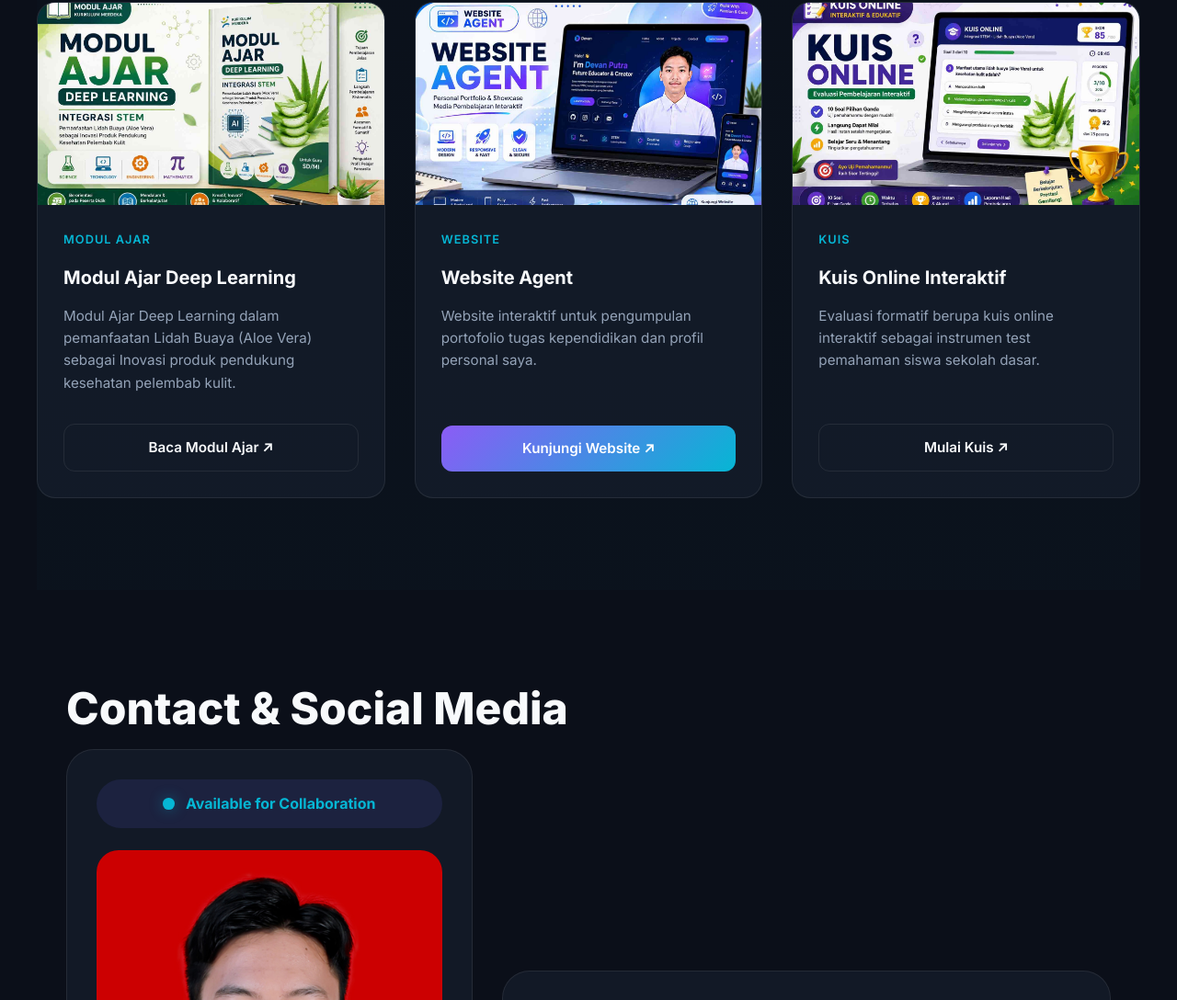
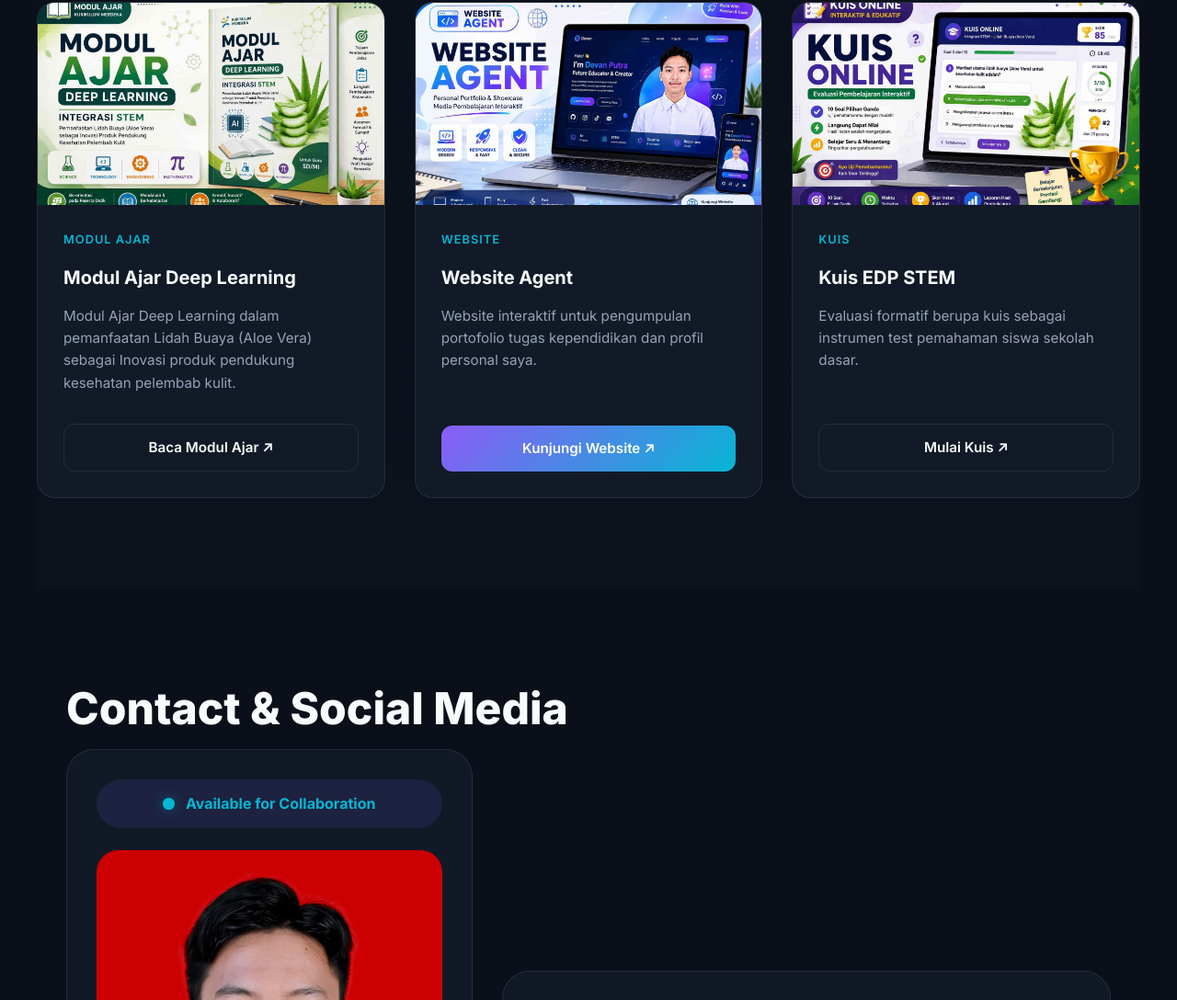
Before and after one commit to DevanSalsabilaPutra/portfolio, a plain HTML site: page index.html in a window 1280 px wide. Shown: the part 2872-3960 px from the top of the page at 92% size. Drawn offline with Linux system fonts and the light colour scheme.

Commit message:
Update index.html

```diff
--- a/index.html
+++ b/index.html
@@ -253,8 +253,8 @@
                     </div>
                     <div class="project-details">
                         <span class="project-meta">Kuis</span>
-                        <h3 class="project-card-title">Kuis Online Interaktif</h3>
-                        <p class="project-card-desc">Evaluasi formatif berupa kuis online interaktif sebagai instrumen test pemahaman siswa sekolah dasar.</p>
+                        <h3 class="project-card-title">Kuis EDP STEM</h3>
+                        <p class="project-card-desc">Evaluasi formatif berupa kuis sebagai instrumen test pemahaman siswa sekolah dasar.</p>
                         <div class="project-actions">
                             <a href="https://drive.google.com/file/d/1LADkN8v3nFilTvPz7Tf1d00WoXyUem0x/view?usp=sharing" target="_blank" rel="noopener noreferrer" class="btn btn-outline btn-project">
                                 <span>Mulai Kuis ↗</span>
```
